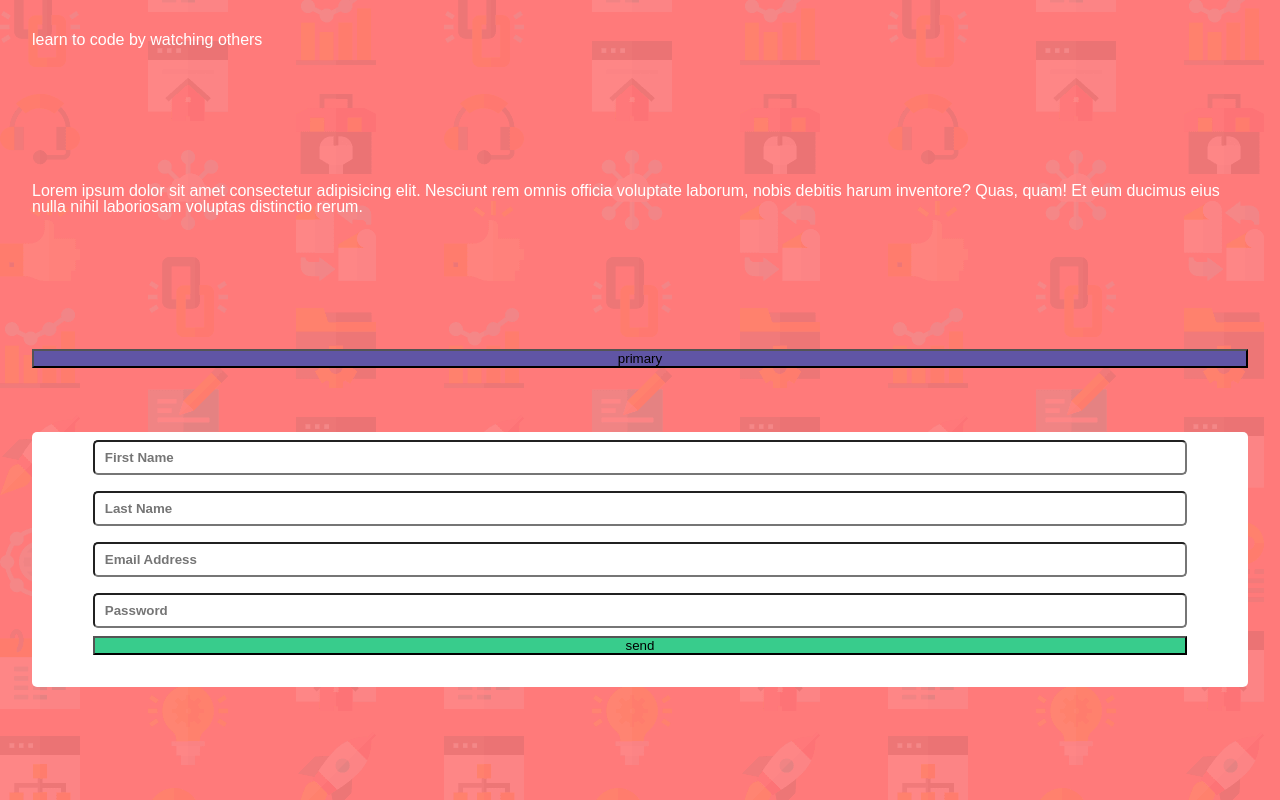
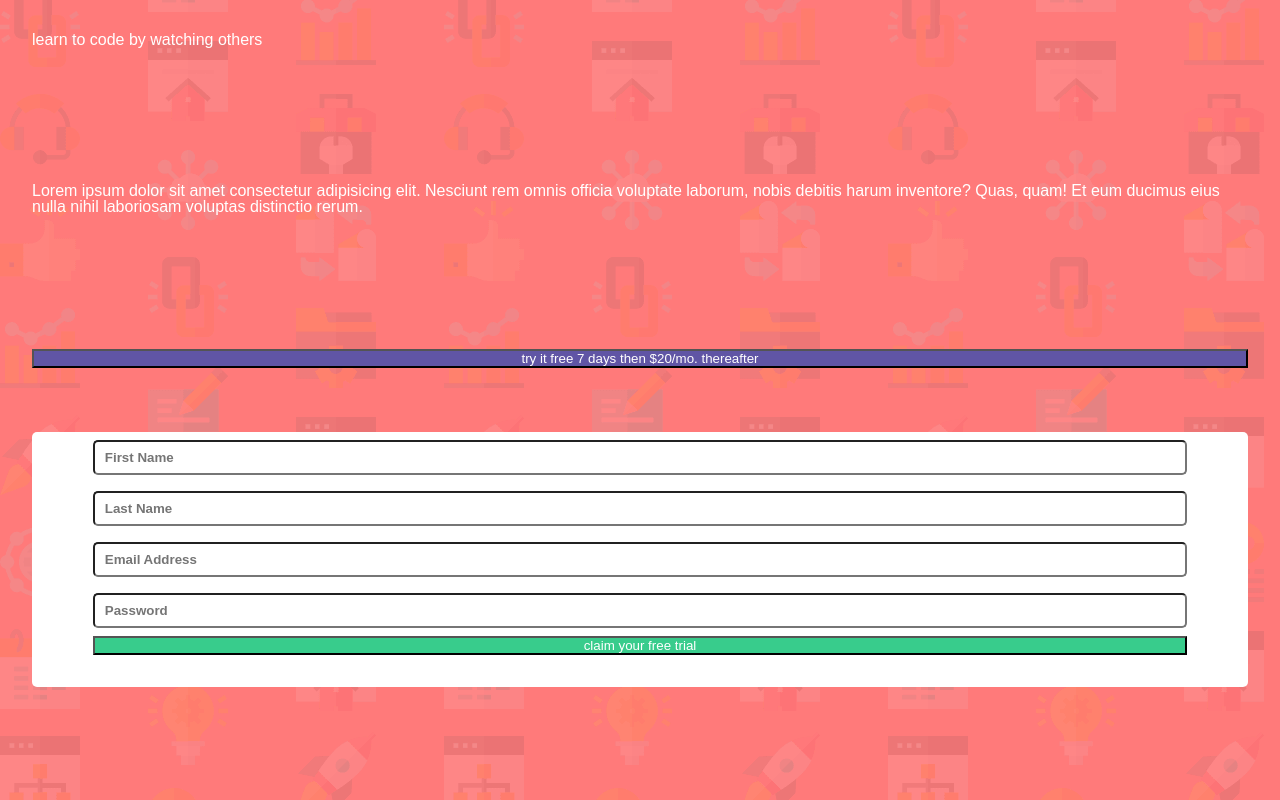
Before and after one commit to almeidaleandro28/Front-Mentor-Challenge-02, a React (Vite) app: page / in a window 1280 px wide. Built offline with nearby package versions, Linux system fonts and the light colour scheme.

Commit message:
style: add color and text for buttons

```diff
--- a/src/App.tsx
+++ b/src/App.tsx
@@ -36,7 +36,6 @@ function App() {
         <Hero />
         <Registration />
       </StyledMain>
-
     </>
     </ThemeProvider>
   )
--- a/src/assets/Components/input/Button.tsx
+++ b/src/assets/Components/input/Button.tsx
@@ -4,7 +4,7 @@ export const ButtonStyled = styled.button<{$primary?: boolean}>`
   background-color: ${ props => props.$primary
                       ? props.theme.colors.blue
                       : props.theme.colors.green};
-  color: ${props => props.theme.color};
+  color: ${ ( { theme } ) => theme.colors.white };
 
   /* width: 100%; */
   width: ${ props => props.$primary ? '100%' : '90%'};
--- a/src/assets/Components/layout/Form.tsx
+++ b/src/assets/Components/layout/Form.tsx
@@ -17,7 +17,7 @@ function Form(props) {
       <Inputs type='text' placeholder='last name'/>
       <Inputs type='email' placeholder='email address'/>
       <Inputs type='password' placeholder='password'/>
-      <ButtonStyled>send</ButtonStyled>
+      <ButtonStyled>claim your free trial</ButtonStyled>
     </FormStyled>
   );
 }
--- a/src/assets/Components/layout/Hero.tsx
+++ b/src/assets/Components/layout/Hero.tsx
@@ -31,7 +31,7 @@ function Hero(props) {
       <TextStyled>
         <p>Lorem ipsum dolor sit amet consectetur adipisicing elit. Nesciunt rem omnis officia voluptate laborum, nobis debitis harum inventore? Quas, quam! Et eum ducimus eius nulla nihil laboriosam voluptas distinctio rerum.</p>
       </TextStyled>
-      <ButtonStyled $primary={true}>primary</ButtonStyled>
+      <ButtonStyled $primary={true}>try it free 7 days then $20/mo. thereafter </ButtonStyled>
     </HeroStyled>
   );
 }
```
